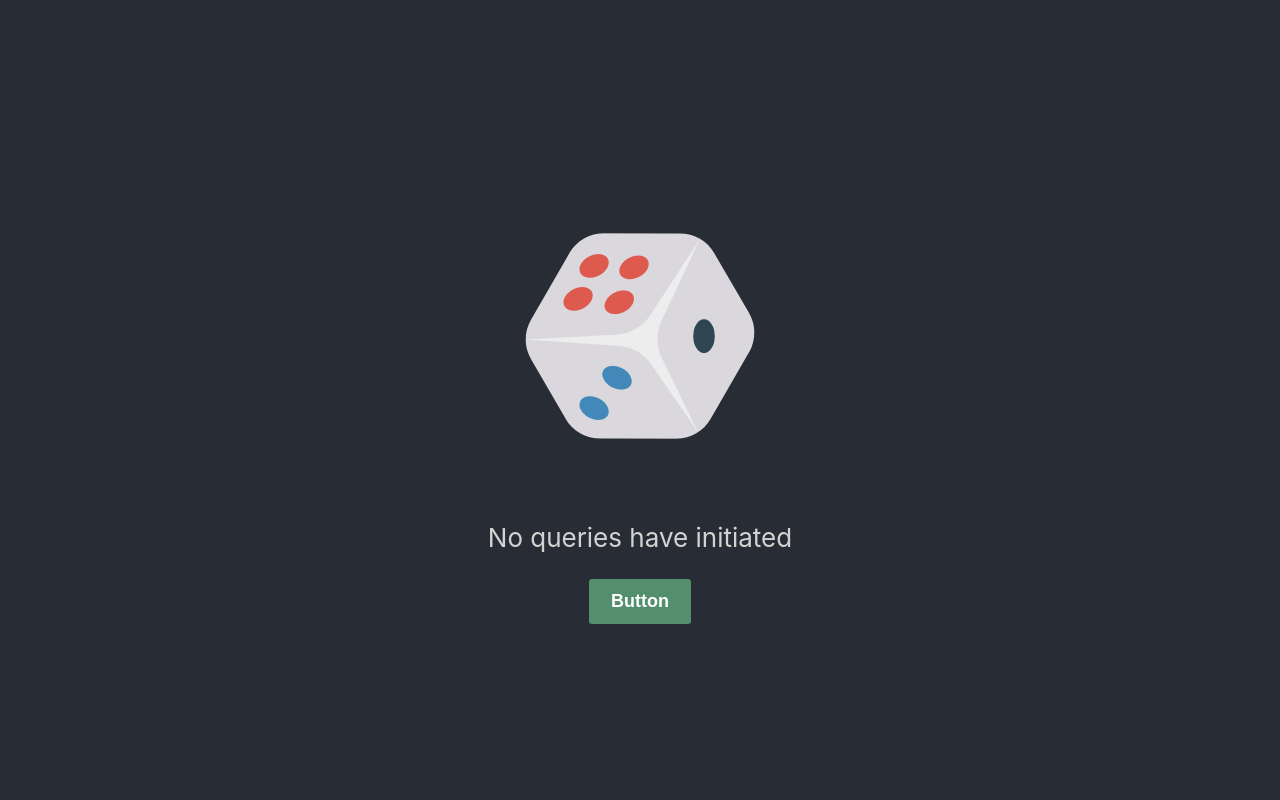
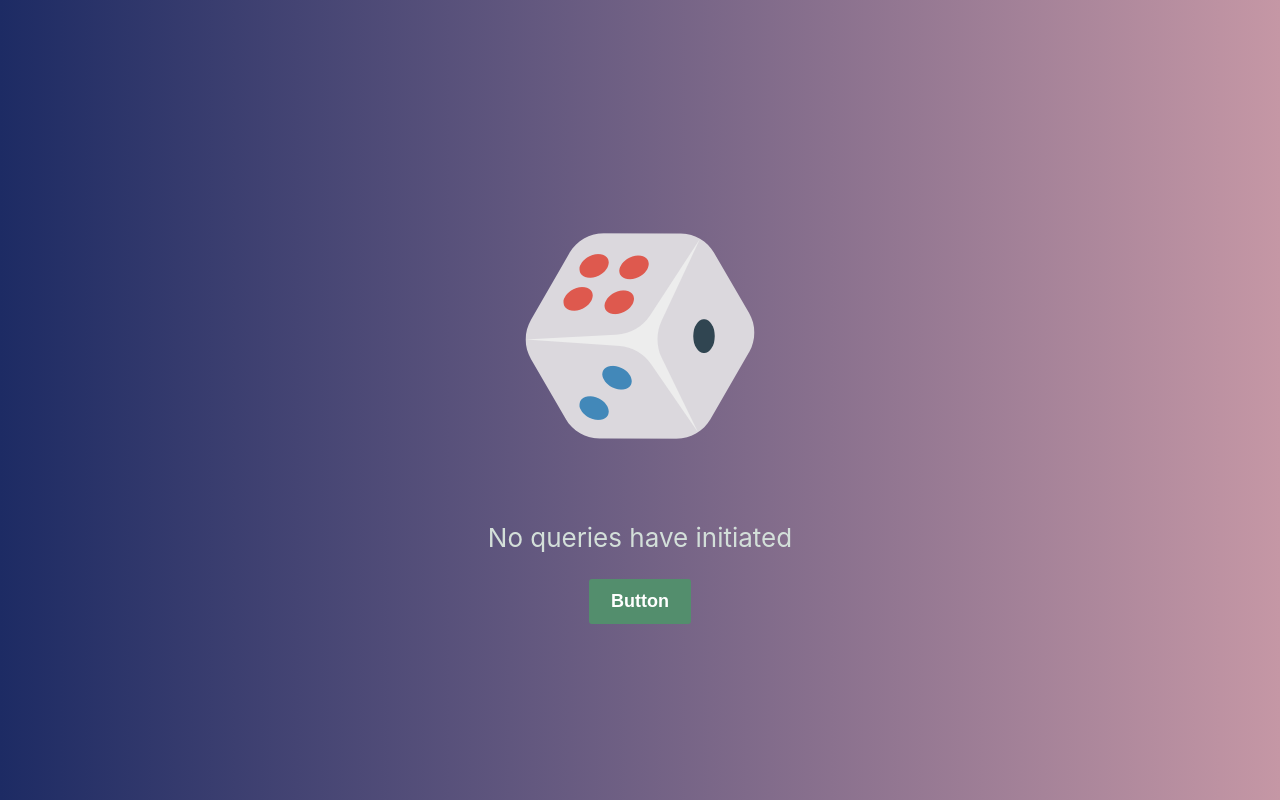
Before and after one commit to saulyz/workshop-ci-cd, a React (Create React App) app: page / in a window 1280 px wide. Built offline with nearby package versions, Linux system fonts and the light colour scheme.

Commit message:
background

```diff
--- a/src/App.css
+++ b/src/App.css
@@ -9,7 +9,8 @@
 }
 
 .App-header {
-  background-color: #282c34;
+  /* background-color: #282c34; */
+  background: linear-gradient( to right, #1d2b64, #c597a5 );
   min-height: 100vh;
   display: flex;
   flex-direction: column;
@@ -56,7 +57,7 @@
 }
 
 .message.default {
-  color: lightgray;
+  color: #d3dfd9;
 }
 
 .message.success {
```
